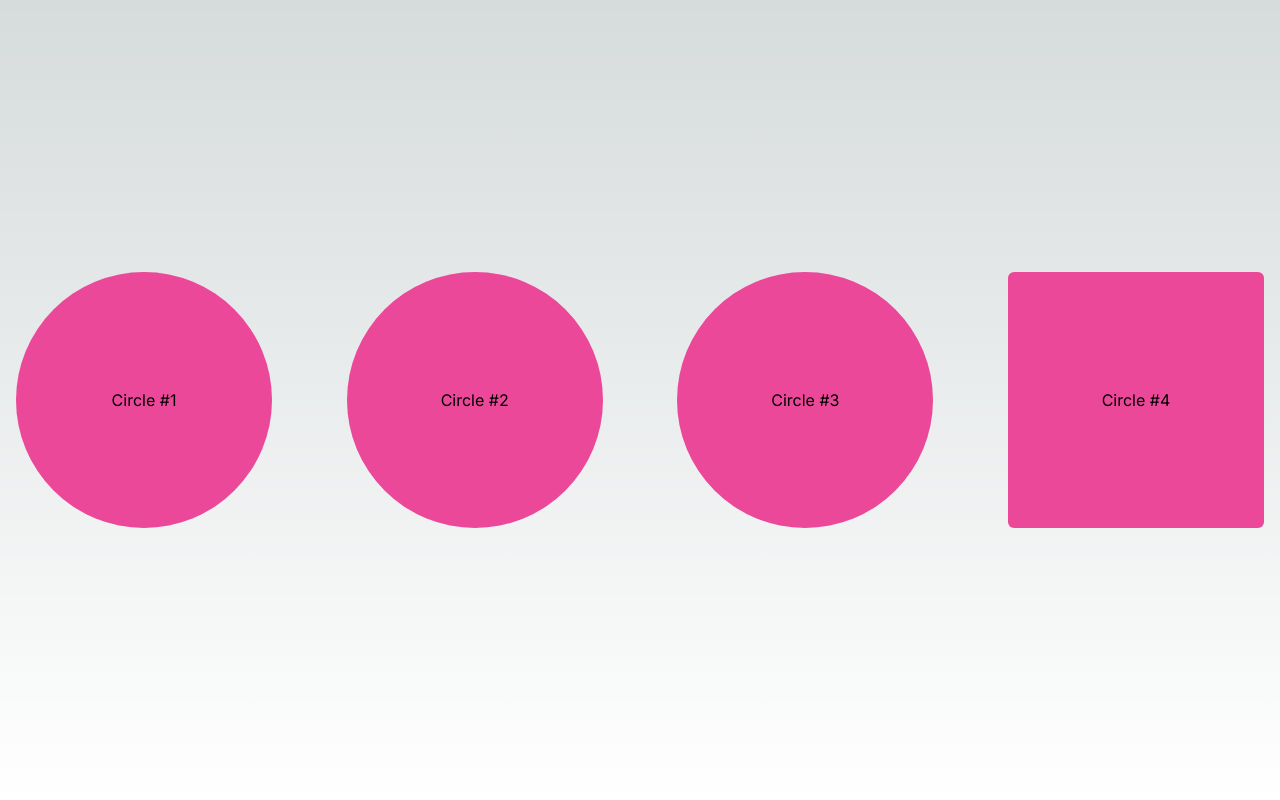
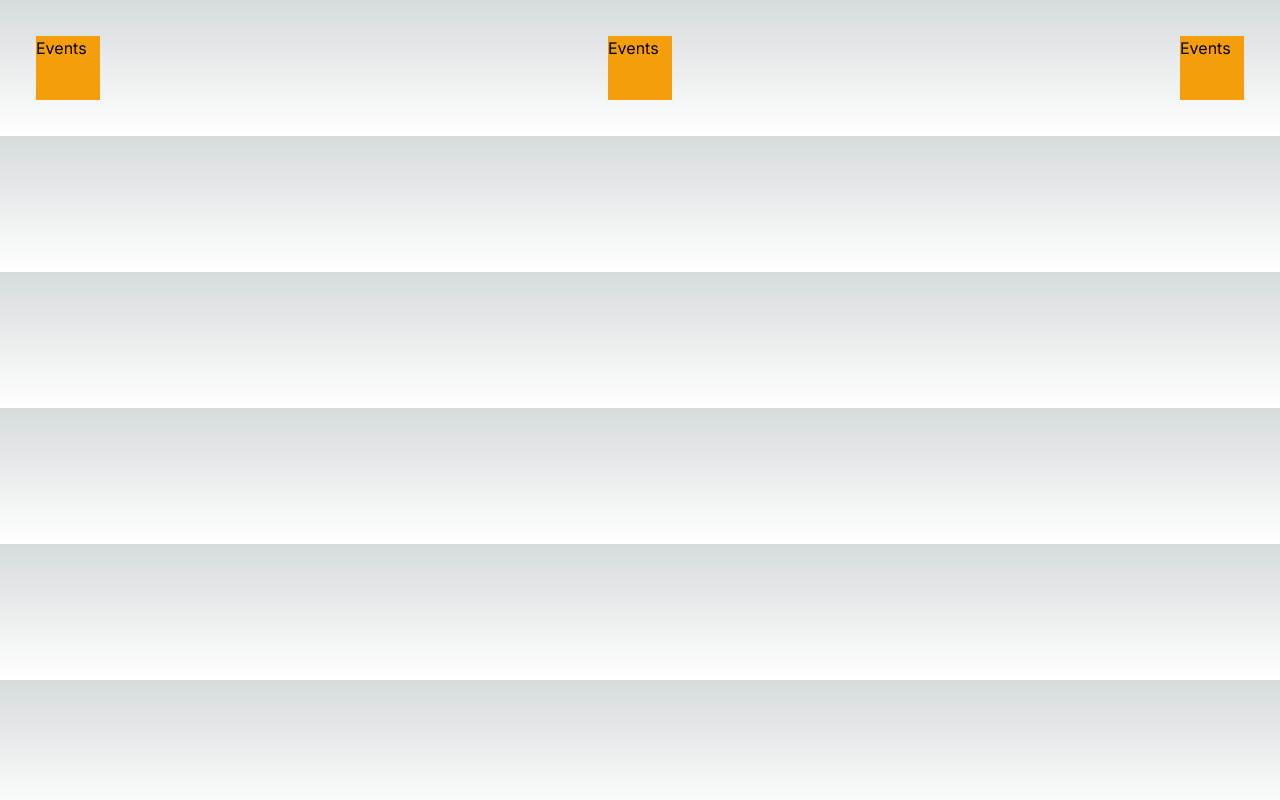
Before and after one commit to etizel/framework-react, a Next.js app: page / in a window 1280 px wide. Built offline with nearby package versions, Linux system fonts and the light colour scheme.

Commit message:
Events.tsx

```diff
--- a/src/app/page.tsx
+++ b/src/app/page.tsx
@@ -1,12 +1,15 @@
-import Circle from '@/components/basics/Circle';
+import Events from '@/components/basics/Events';
 
-export default function Home() {
+export default function EventsComponents() {
   return (
-    <div className="flex h-screen justify-between items-center">
-      <Circle texto="Circle #1" />
-      <Circle texto="Circle #2" />
-      <Circle texto="Circle #3" />
-      <Circle texto="Circle #4" quaseQuadrada={true} />
+    <div
+      className={`
+    flex justify-between
+    `}
+    >
+      <Events />
+      <Events />
+      <Events />
     </div>
   );
 }
--- /dev/null
+++ b/src/components/basics/Events.tsx
@@ -0,0 +1,11 @@
+export default function Events() {
+  return (
+    <div
+      className={`
+    h-16 w-16 bg-amber-500 m-9
+  `}
+    >
+      Events
+    </div>
+  );
+}
```
Also changed, not shown: src/app/event.tsx (deleted).
